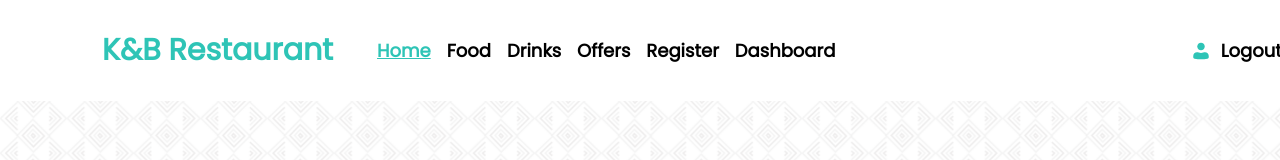
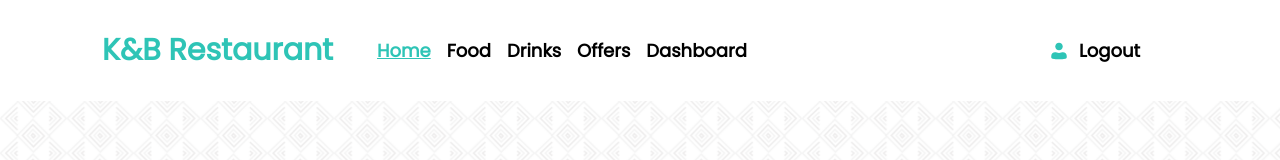
Before and after one commit to BobbyTherio/KBRestaurant, an Angular app in the folder Frontend/: page /home in a window 1280 px wide. Shown: the top 160 px of the page. Built offline with nearby package versions, Linux system fonts and the light colour scheme; sample sign-in values are in the browser's storage.

Commit message:
removed register from nav bar... still have an add user in the home dashboard

```diff
--- a/Frontend/src/app/components/navbar/navbar.component.html
+++ b/Frontend/src/app/components/navbar/navbar.component.html
@@ -28,9 +28,9 @@
           <a class="nav-link" routerLink="offers" routerLinkActive="active">Offers</a>
         </li>
 
-        <li class="nav-item" [ngStyle]="{'display': test === true ? '': 'none'}">
+        <!-- <li class="nav-item" [ngStyle]="{'display': test === true ? '': 'none'}">
           <a class="nav-link" routerLink="register" routerLinkActive="active">Register</a>
-        </li>
+        </li> -->
 
         <li class="nav-item" [ngStyle]="{'display': test === true ? '': 'none'}">
           <a class="nav-link" routerLink="dashboard" routerLinkActive="active">Dashboard</a>
```
